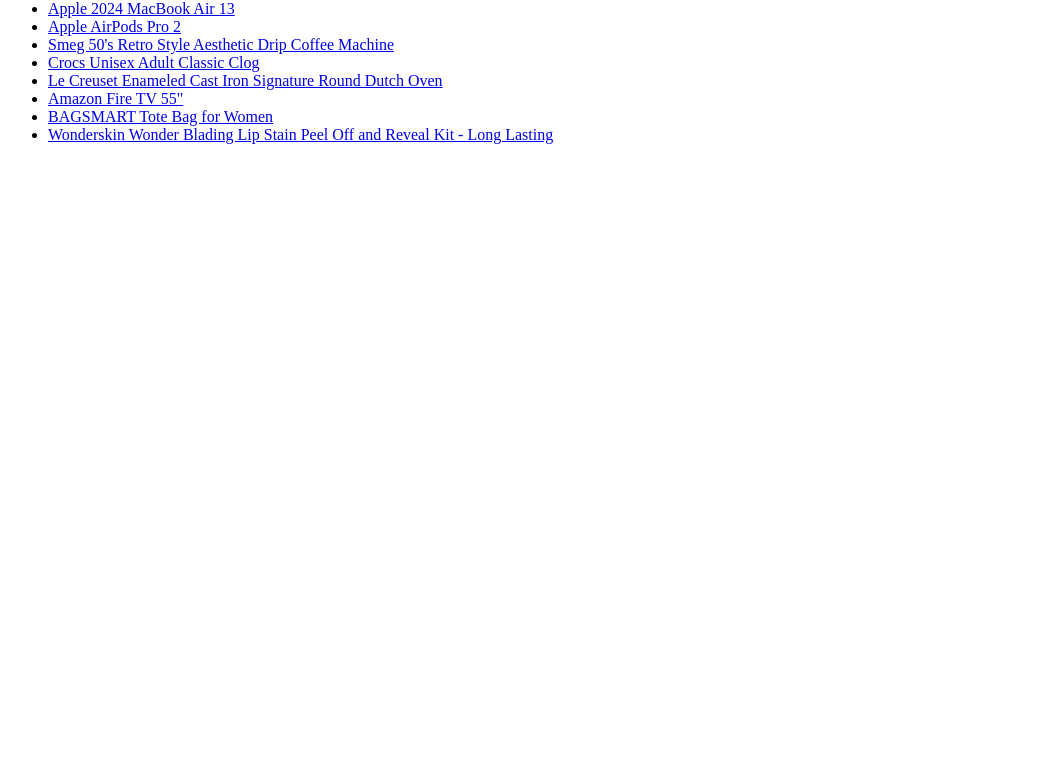
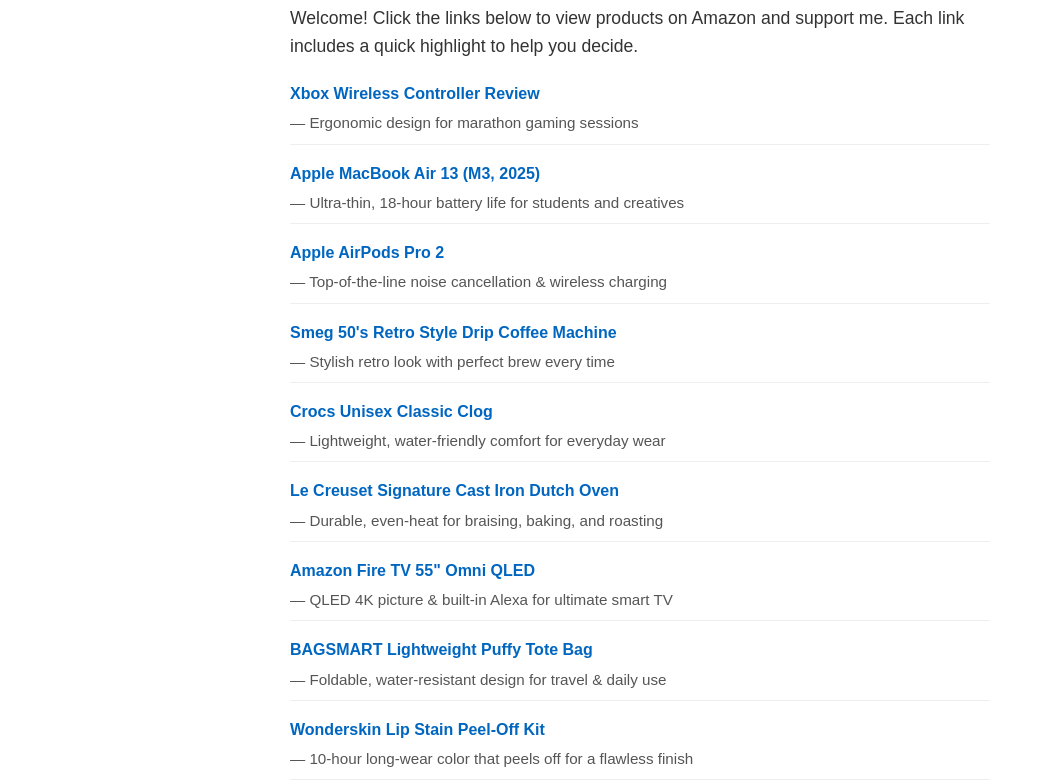
Before and after one commit to zicaiw625/zicaiw625.github.io, a plain HTML site: page index.html in a window 1280 px wide. Shown: the part 132-916 px from the top of the page, without its empty margins (0-1045 px from the left). Before the commit the page ends 800 px from the top, so only its background shows below. Drawn offline with Linux system fonts and the light colour scheme.

Commit message:
Update index.html

````diff
--- a/index.html
+++ b/index.html
@@ -1,24 +1,95 @@
+```html
 <!DOCTYPE html>
-<html>
+<html lang="en">
 <head>
   <meta charset="utf-8">
   <title>My Amazon Affiliate Recommendations</title>
   <meta name="description" content="Honest reviews and recommendations of my favorite Amazon products.">
+  <meta name="viewport" content="width=device-width, initial-scale=1">
+  <style>
+    body {
+      font-family: sans-serif;
+      max-width: 700px;
+      margin: 0 auto;
+      padding: 20px;
+      line-height: 1.6;
+      color: #333;
+    }
+    h1 {
+      margin-bottom: 0.5em;
+    }
+    p.intro {
+      font-size: 1.1em;
+      margin-bottom: 1.2em;
+    }
+    ul.product-list {
+      list-style: none;
+      padding: 0;
+    }
+    ul.product-list li {
+      margin: 1em 0;
+      padding-bottom: 0.5em;
+      border-bottom: 1px solid #eee;
+    }
+    ul.product-list a {
+      color: #0066c0;
+      text-decoration: none;
+      font-weight: bold;
+    }
+    ul.product-list a:hover {
+      text-decoration: underline;
+    }
+    span.tagline {
+      display: block;
+      margin-top: 0.3em;
+      color: #555;
+      font-size: 0.95em;
+    }
+  </style>
 </head>
 <body>
   <h1>My Amazon Product Picks</h1>
-  <p>Welcome! Click the links below to view products on Amazon and support me.</p>
-  <ul>
-    <li><a href="https://amzn.to/4IemDgZ" target="_blank">Xbox Wireless Controller Review</a></li>
-    <li><a href="https://amzn.to/4mc9aHk" target="_blank">Apple 2024 MacBook Air 13</a></li>
-    <li><a href="https://amzn.to/4falQfs" target="_blank">Apple AirPods Pro 2</a></li>
-    <li><a href="https://amzn.to/414Yv94" target="_blank">Smeg 50's Retro Style Aesthetic Drip Coffee Machine</a></li>
-    <li><a href="https://amzn.to/4lJgyKe" target="_blank">Crocs Unisex Adult Classic Clog</a></li>
-    <li><a href="https://amzn.to/4o4tAUj" target="_blank">Le Creuset Enameled Cast Iron Signature Round Dutch Oven</a></li>
-    <li><a href="https://amzn.to/3H41RCt" target="_blank">Amazon Fire TV 55"</a></li>
-    <li><a href="https://amzn.to/4o4w84R" target="_blank">BAGSMART Tote Bag for Women</a></li>
-    <li><a href="https://amzn.to/4o2VcJq" target="_blank">Wonderskin Wonder Blading Lip Stain Peel Off and Reveal Kit - Long Lasting</a></li>
-    <!-- Add 3–8 more links here -->
+  <p class="intro">
+    Welcome! Click the links below to view products on Amazon and support me. Each link includes a quick highlight to help you decide.
+  </p>
+  <ul class="product-list">
+    <li>
+      <a href="https://amzn.to/4IemDgZ" target="_blank">Xbox Wireless Controller Review</a>
+      <span class="tagline">— Ergonomic design for marathon gaming sessions</span>
+    </li>
+    <li>
+      <a href="https://amzn.to/4mc9aHk" target="_blank">Apple MacBook Air 13 (M3, 2025)</a>
+      <span class="tagline">— Ultra‑thin, 18‑hour battery life for students and creatives</span>
+    </li>
+    <li>
+      <a href="https://amzn.to/4falQfs" target="_blank">Apple AirPods Pro 2</a>
+      <span class="tagline">— Top‑of‑the‑line noise cancellation & wireless charging</span>
+    </li>
+    <li>
+      <a href="https://amzn.to/414Yv94" target="_blank">Smeg 50's Retro Style Drip Coffee Machine</a>
+      <span class="tagline">— Stylish retro look with perfect brew every time</span>
+    </li>
+    <li>
+      <a href="https://amzn.to/4lJgyKe" target="_blank">Crocs Unisex Classic Clog</a>
+      <span class="tagline">— Lightweight, water‑friendly comfort for everyday wear</span>
+    </li>
+    <li>
+      <a href="https://amzn.to/4o4tAUj" target="_blank">Le Creuset Signature Cast Iron Dutch Oven</a>
+      <span class="tagline">— Durable, even‑heat for braising, baking, and roasting</span>
+    </li>
+    <li>
+      <a href="https://amzn.to/3H41RCt" target="_blank">Amazon Fire TV 55" Omni QLED</a>
+      <span class="tagline">— QLED 4K picture & built‑in Alexa for ultimate smart TV</span>
+    </li>
+    <li>
+      <a href="https://amzn.to/4o4w84R" target="_blank">BAGSMART Lightweight Puffy Tote Bag</a>
+      <span class="tagline">— Foldable, water‑resistant design for travel & daily use</span>
+    </li>
+    <li>
+      <a href="https://amzn.to/4o2VcJq" target="_blank">Wonderskin Lip Stain Peel‑Off Kit</a>
+      <span class="tagline">— 10‑hour long‑wear color that peels off for a flawless finish</span>
+    </li>
   </ul>
 </body>
 </html>
+```
````
